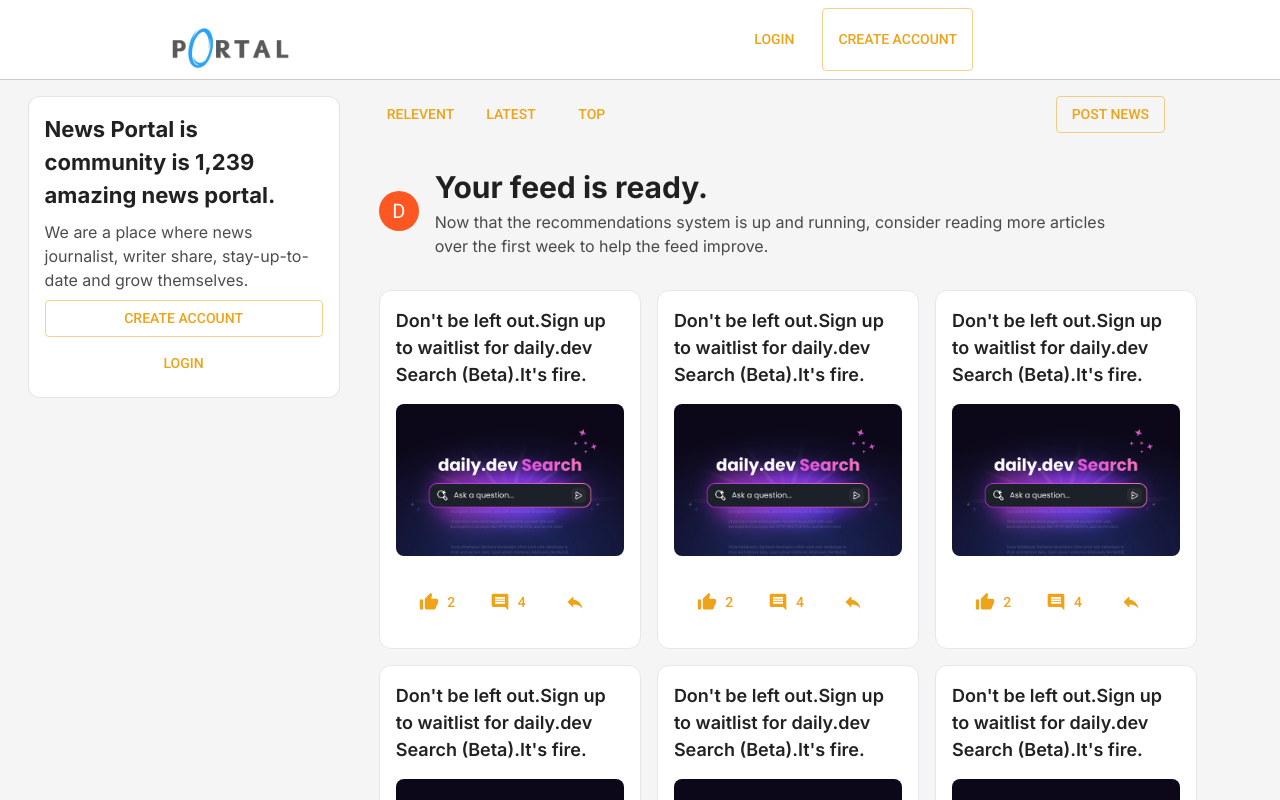
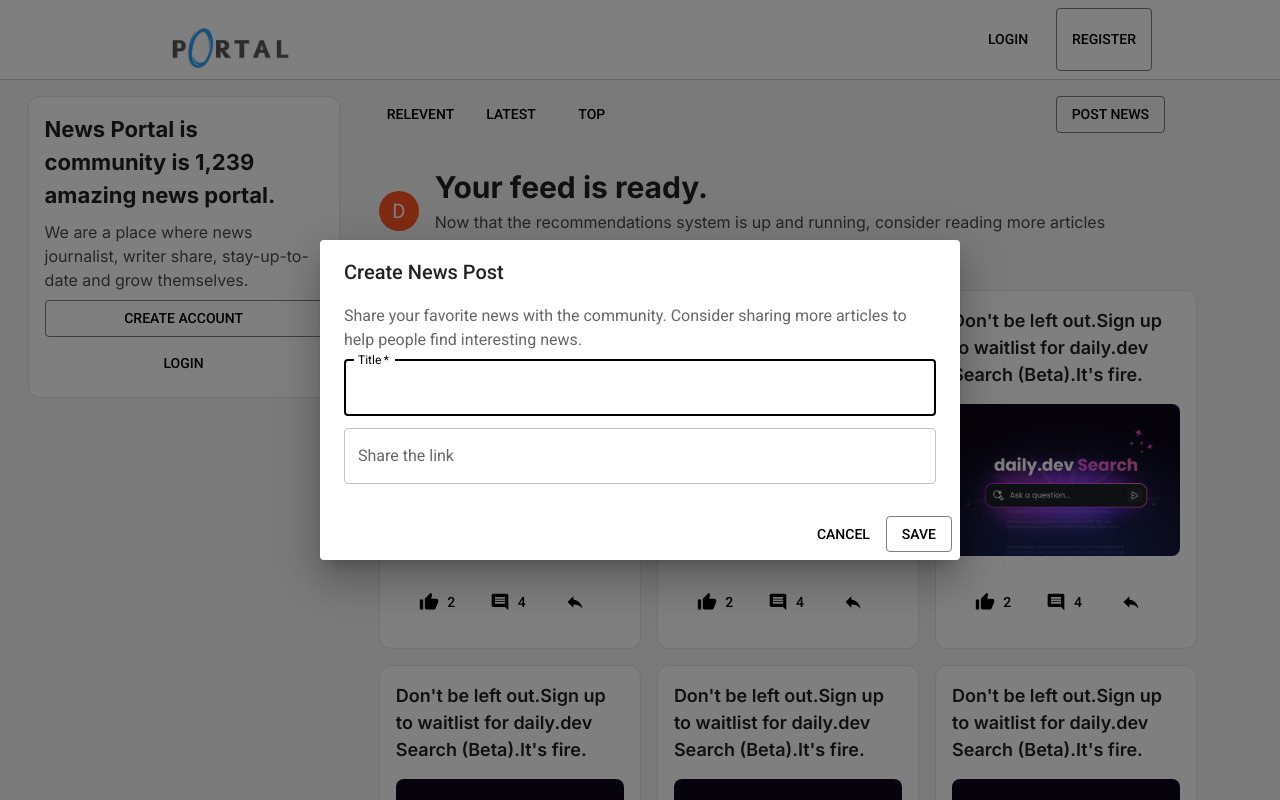
Before and after one commit to KaloniGiga/news_fe, a Next.js app: page / in a window 1280 px wide. Both pictures are taken after a click on the button "POST NEWS". Shown: the top 800 px of the page. Built offline with nearby package versions, Linux system fonts and the light colour scheme.

Commit message:
chore: login and register form updated

```diff
--- /dev/null
+++ b/src/component/Account/AccountForm.tsx
@@ -0,0 +1,49 @@
+import { TextField } from "@mui/material";
+import { FunctionComponent } from "react";
+
+interface IAccountForm {
+  isLogin?: boolean;
+}
+const AccountForm: FunctionComponent<IAccountForm> = ({ isLogin = true }) => {
+  return (
+    <div>
+      <form>
+        <TextField
+          // autoFocus
+          required
+          margin="dense"
+          id="name"
+          name="username"
+          label="Username"
+          type="text"
+          fullWidth
+          variant="outlined"
+        />
+        <TextField
+          margin="dense"
+          id="name"
+          name="link"
+          label="Password"
+          type="password"
+          fullWidth
+          variant="outlined"
+          multiline
+        />
+        {!isLogin && (
+          <TextField
+            margin="dense"
+            id="name"
+            name="link"
+            label="Confirm Password"
+            type="password"
+            fullWidth
+            variant="outlined"
+            multiline
+          />
+        )}
+      </form>
+    </div>
+  );
+};
+
+export default AccountForm;
--- /dev/null
+++ b/src/component/Account/LoginButton.tsx
@@ -0,0 +1,77 @@
+"use client";
+import React, { useState } from "react";
+import MuiButton from "../ui/MuiButton/MuiButton";
+import Button from "@mui/material/Button";
+import TextField from "@mui/material/TextField";
+import Dialog from "@mui/material/Dialog";
+import DialogActions from "@mui/material/DialogActions";
+import DialogContent from "@mui/material/DialogContent";
+import DialogContentText from "@mui/material/DialogContentText";
+import DialogTitle from "@mui/material/DialogTitle";
+import AccountForm from "./AccountForm";
+import Image from "next/image";
+import { Divider } from "@mui/material";
+import GoogleIcon from "@mui/icons-material/Google";
+
+const LoginButton = () => {
+  const [open, setOpen] = useState(false);
+
+  const handleClickOpen = () => {
+    setOpen(true);
+  };
+
+  const handleClose = () => {
+    setOpen(false);
+  };
+
+  return (
+    <>
+      <MuiButton label="Login" variant="text" onClick={handleClickOpen} />
+      <Dialog
+        open={open}
+        onClose={handleClose}
+        PaperProps={{
+          component: "form",
+          onSubmit: (event: React.FormEvent<HTMLFormElement>) => {
+            event.preventDefault();
+            const formData = new FormData(event.currentTarget);
+            const formJson = Object.fromEntries((formData as any).entries());
+            const email = formJson.email;
+            console.log(email);
+            handleClose();
+          },
+        }}
+      >
+        {/* <DialogTitle>Login</DialogTitle> */}
+        <DialogContent>
+          <div className="w-[100px] h-[100px] rounded-full overflow-hidden mx-auto">
+            <Image
+              src={"/Portal-logo.jpg"}
+              alt=""
+              width={2000}
+              height={2000}
+              className="w-full h-full object-contain object-center"
+            />
+          </div>
+          <AccountForm />
+        </DialogContent>
+        <DialogActions>
+          <div className="w-full flex flex-col gap-y-4 px-4 pb-8">
+            <Button size="large" fullWidth={true} variant="contained" type="submit">
+              Login
+            </Button>
+            <Button size="large" fullWidth={true} variant="outlined" onClick={handleClose}>
+              Cancel
+            </Button>
+            <Divider>OR</Divider>
+            <Button size="large" startIcon={<GoogleIcon />} fullWidth={true} variant="contained">
+              Continue with Google
+            </Button>
+          </div>
+        </DialogActions>
+      </Dialog>
+    </>
+  );
+};
+
+export default LoginButton;
--- /dev/null
+++ b/src/component/Account/RegisterButton.tsx
@@ -0,0 +1,77 @@
+"use client";
+import React, { useState } from "react";
+import MuiButton from "../ui/MuiButton/MuiButton";
+import Button from "@mui/material/Button";
+import TextField from "@mui/material/TextField";
+import Dialog from "@mui/material/Dialog";
+import DialogActions from "@mui/material/DialogActions";
+import DialogContent from "@mui/material/DialogContent";
+import DialogContentText from "@mui/material/DialogContentText";
+import DialogTitle from "@mui/material/DialogTitle";
+import AccountForm from "./AccountForm";
+import { Divider } from "@mui/material";
+import GoogleIcon from "@mui/icons-material/Google";
+import Image from "next/image";
+
+const RegisterButton = () => {
+  const [open, setOpen] = useState(false);
+
+  const handleClickOpen = () => {
+    setOpen(true);
+  };
+
+  const handleClose = () => {
+    setOpen(false);
+  };
+
+  return (
+    <>
+      <MuiButton label="Register" variant="outlined" onClick={handleClickOpen} />
+      <Dialog
+        open={open}
+        onClose={handleClose}
+        PaperProps={{
+          component: "form",
+          onSubmit: (event: React.FormEvent<HTMLFormElement>) => {
+            event.preventDefault();
+            const formData = new FormData(event.currentTarget);
+            const formJson = Object.fromEntries((formData as any).entries());
+            const email = formJson.email;
+            console.log(email);
+            handleClose();
+          },
+        }}
+      >
+        {/* <DialogTitle>Register an Account.</DialogTitle> */}
+        <DialogContent>
+          <div className="w-[100px] h-[100px] rounded-full overflow-hidden mx-auto">
+            <Image
+              src={"/Portal-logo.jpg"}
+              alt=""
+              width={2000}
+              height={2000}
+              className="w-full h-full object-contain object-center"
+            />
+          </div>
+          <AccountForm isLogin={false} />
+        </DialogContent>
+        <DialogActions>
+          <div className="w-full flex flex-col gap-y-4 px-4 pb-4">
+            <Button size="large" fullWidth={true} variant="contained" type="submit">
+              Register
+            </Button>
+            <Button size="large" fullWidth={true} variant="outlined" onClick={handleClose}>
+              Cancel
+            </Button>
+            <Divider>OR</Divider>
+            <Button size="large" startIcon={<GoogleIcon />} fullWidth={true} variant="contained">
+              Continue with Google
+            </Button>
+          </div>
+        </DialogActions>
+      </Dialog>
+    </>
+  );
+};
+
+export default RegisterButton;
--- /dev/null
+++ b/src/component/Avatar/MuiAvatar.tsx
@@ -0,0 +1,16 @@
+import { Avatar } from "@mui/material";
+
+const MuiAvatar = () => {
+  return (
+    <Avatar
+      sx={{ bgcolor: "#ff5722" }}
+      alt="Remy Sharp"
+      sizes="large"
+      //   src="/broken-image.jpg"
+    >
+      D
+    </Avatar>
+  );
+};
+
+export default MuiAvatar;
--- a/src/component/MainSide/MainTabs.tsx
+++ b/src/component/MainSide/MainTabs.tsx
@@ -1,16 +1,15 @@
 import MuiButton from "../ui/MuiButton/MuiButton";
+import PostNews from "./PostNews";
 
 const MainTabs = () => {
   return (
     <div className="w-[90%] flex justify-between">
       <div className="w-full flex gap-x-4">
-        <MuiButton label="Relevent" variant="text" />
-        <MuiButton label="Latest" variant="text" />
-        <MuiButton label="Top" variant="text" />
+        <MuiButton sx={{ "&:hover": { backgroundColor: "#ffffff" } }} label="Relevent" variant="text" />
+        <MuiButton sx={{ "&:hover": { backgroundColor: "#ffffff" } }} label="Latest" variant="text" />
+        <MuiButton sx={{ "&:hover": { backgroundColor: "#ffffff" } }} label="Top" variant="text" />
       </div>
-      <div className="w-full flex justify-end">
-        <MuiButton label="Post News" variant="outlined" />
-      </div>
+      <PostNews />
     </div>
   );
 };
--- /dev/null
+++ b/src/component/MainSide/PostNews.tsx
@@ -0,0 +1,94 @@
+"use client";
+import React, { useState } from "react";
+import MuiButton from "../ui/MuiButton/MuiButton";
+import Button from "@mui/material/Button";
+import TextField from "@mui/material/TextField";
+import Dialog from "@mui/material/Dialog";
+import DialogActions from "@mui/material/DialogActions";
+import DialogContent from "@mui/material/DialogContent";
+import DialogContentText from "@mui/material/DialogContentText";
+import DialogTitle from "@mui/material/DialogTitle";
+import Slide from "@mui/material/Slide";
+import { TransitionProps } from "@mui/material/transitions";
+
+const Transition = React.forwardRef(function Transition(
+  props: TransitionProps & {
+    children: React.ReactElement<any, any>;
+  },
+  ref: React.Ref<unknown>
+) {
+  return <Slide direction="up" ref={ref} {...props} />;
+});
+
+const PostNews = () => {
+  const [open, setOpen] = useState(false);
+
+  const handleClickOpen = () => {
+    setOpen(true);
+  };
+
+  const handleClose = () => {
+    setOpen(false);
+  };
+
+  return (
+    <div className="w-full flex justify-end">
+      <MuiButton label="Post News" variant="outlined" onClick={handleClickOpen} />
+      <Dialog
+        open={open}
+        onClose={handleClose}
+        TransitionComponent={Transition}
+        PaperProps={{
+          component: "form",
+          onSubmit: (event: React.FormEvent<HTMLFormElement>) => {
+            event.preventDefault();
+            const formData = new FormData(event.currentTarget);
+            const formJson = Object.fromEntries((formData as any).entries());
+            const email = formJson.email;
+            console.log(email);
+            handleClose();
+          },
+        }}
+      >
+        <DialogTitle>Create News Post</DialogTitle>
+        <DialogContent>
+          <DialogContentText>
+            Share your favorite news with the community. Consider sharing more articles to help people find interesting
+            news.
+          </DialogContentText>
+          <TextField
+            autoFocus
+            required
+            margin="dense"
+            id="name"
+            name="title"
+            label="Title"
+            type="text"
+            fullWidth
+            variant="outlined"
+          />
+          <TextField
+            margin="dense"
+            id="name"
+            name="link"
+            label="Share the link"
+            type="text"
+            fullWidth
+            variant="outlined"
+            multiline
+          />
+        </DialogContent>
+        <DialogActions>
+          <Button variant="text" onClick={handleClose}>
+            Cancel
+          </Button>
+          <Button variant="outlined" type="submit">
+            Save
+          </Button>
+        </DialogActions>
+      </Dialog>
+    </div>
+  );
+};
+
+export default PostNews;
--- a/src/component/Navbar/Navbar.tsx
+++ b/src/component/Navbar/Navbar.tsx
@@ -1,5 +1,7 @@
 import Image from "next/image";
 import MuiButton from "../ui/MuiButton/MuiButton";
+import LoginButton from "../Account/LoginButton";
+import RegisterButton from "../Account/RegisterButton";
 
 const Navbar = () => {
   return (
@@ -14,9 +16,11 @@
             className="w-full h-full object-contain object-center"
           />
         </div>
-        <div className="w-[40%] flex gap-x-4">
-          <MuiButton label="Login" variant="text" />
-          <MuiButton label="Create Account" variant="outlined" />
+        <div className="flex gap-x-4">
+          {/* <MuiButton label="Login" variant="text" /> */}
+          {/* <MuiButton label="Create Account" variant="outlined" /> */}
+          <LoginButton />
+          <RegisterButton />
         </div>
       </div>
     </div>
--- a/src/component/ui/MuiButton/MuiButton.tsx
+++ b/src/component/ui/MuiButton/MuiButton.tsx
@@ -7,10 +7,11 @@
   sx?: SxProps;
   size?: "small" | "medium" | "large";
   fullWidth?: boolean;
+  onClick?: () => void;
 }
-const MuiButton: FunctionComponent<IButton> = ({ label, variant, sx, size, fullWidth }) => {
+const MuiButton: FunctionComponent<IButton> = ({ label, variant, sx, size, fullWidth, onClick }) => {
   return (
-    <Button fullWidth={fullWidth ? fullWidth : false} sx={sx} variant={variant} size={size}>
+    <Button fullWidth={fullWidth ? fullWidth : false} sx={sx} variant={variant} onClick={onClick} size={size}>
       {label}
     </Button>
   );
--- a/src/utils/theme.ts
+++ b/src/utils/theme.ts
@@ -19,7 +19,7 @@
   palette: {
     mode: "light",
     primary: {
-      main: "#eea318",
+      main: "#000000",
     },
     secondary: {
       main: "#ffffff",
```
Also changed, not shown: src/component/MainSide/MainDescription.tsx (+2 -8 lines), src/component/ui/MuiTextField/MuiTextField.tsx (added).
